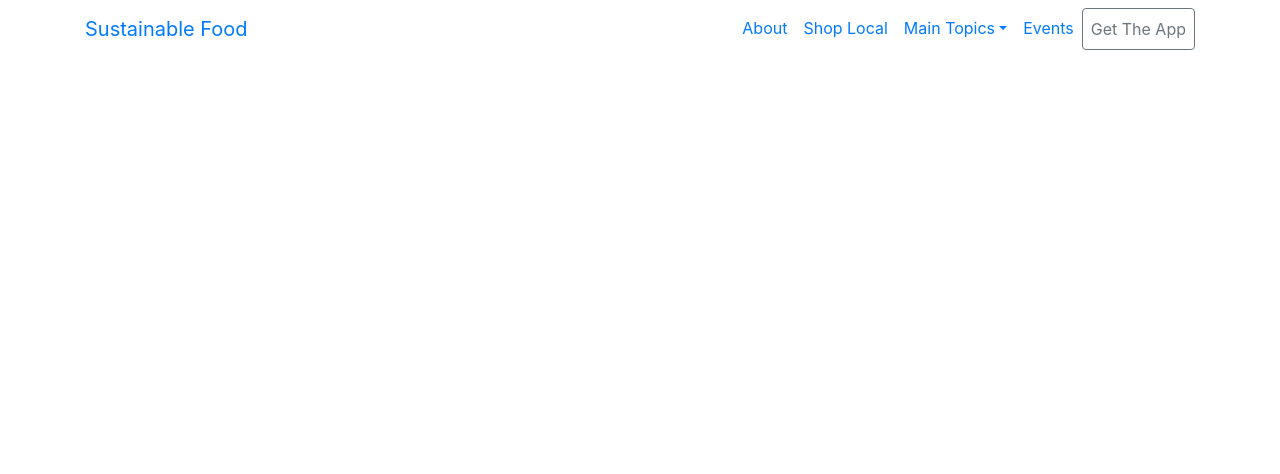
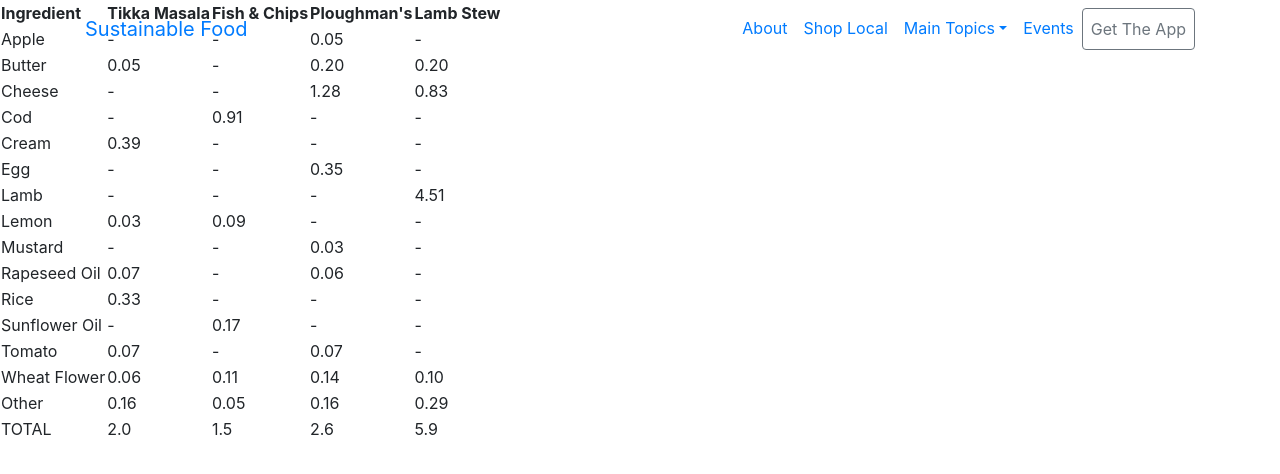
Before and after one commit to tiffanyclaire/Food-Website, a PHP site: page /CarbonFootprint.html in a window 1280 px wide. Shown: the top 474 px of the page. Run offline with PHP 8.4, Linux system fonts and the light colour scheme; style sheets or scripts are compiled from the project's sources; some libraries are stand-ins or nearby versions.

Commit message:
Adding SCSS and making Carbon Footprint Table responsive

```diff
--- a/project0/CarbonFootprint.html
+++ b/project0/CarbonFootprint.html
@@ -3,13 +3,15 @@
 <head>
 	<meta charset="UTF-8">
 	<meta name="viewport" content="width=device-width, initial-scale=1.0">
+	<!--MY SASS FILE-->
+	<link href="Food-Website%20SCSS/ethoseeker.css" rel="stylesheet" type="text/css">
+	<!--My CSS-->
     <link href="ethoseeker-style.css" rel="stylesheet" type="text/css">
+    <!--Google Font-->
     <link href="https://fonts.googleapis.com/css2?family=Poppins:ital,wght@0,100;0,200;0,300;0,400;0,500;0,600;0,700;1,100;1,200;1,300&display=swap" rel="stylesheet">
-    <!--BOOTSTRAP LINK-->
-
+    <!--BOOTSTRAP CSS-->
     <link rel="stylesheet" href="https://stackpath.bootstrapcdn.com/bootstrap/4.2.1/css/bootstrap.min.css" integrity="sha384-GJzZqFGwb1QTTN6wy59ffF1BuGJpLSa9DkKMp0DgiMDm4iYMj70gZWKYbI706tWS" crossorigin="anonymous">
-<script src="https://stackpath.bootstrapcdn.com/bootstrap/4.2.1/js/bootstrap.min.js" integrity="sha384-B0UglyR+jN6CkvvICOB2joaf5I4l3gm9GU6Hc1og6Ls7i6U/mkkaduKaBhlAXv9k" crossorigin="anonymous"></script>
-	<title> My Webpage s</title>
+	<title>Carbon Footprint</title>
 </head>
 <body>
 
@@ -78,6 +80,168 @@
 
 
 </div>
+
+<table id="carbon-footprint-table">
+	<thead>
+		<th>Ingredient</th>
+		<th>Tikka Masala</th>
+		<th>Fish & Chips</th>
+		<th>Ploughman's</th>
+		<th>Lamb Stew</th>
+
+	</thead>
+	<tbody>
+		<tr>
+			<td data-label="Ingredient">Apple</td>
+			<td data-label="Tikka Masala">-</td>
+			<td data-label="Fish & Chips">-</td>
+			<td data-label="Ploughman's">0.05</td>
+			<td data-label="Lamb Stew">-</td>
+		</tr>
+
+		<tr>
+			<td data-label="Ingredient">Butter</td>
+			<td data-label="Tikka Masala">0.05</td>
+			<td data-label="Fish & Chips">-</td>
+			<td data-label="Ploughman's">0.20</td>
+			<td data-label="Lamb Stew">0.20</td>
+		</tr>
+
+		<tr>
+			<td data-label="Ingredient">Cheese</td>
+			<td data-label="Tikka Masala">-</td>
+			<td data-label="Fish & Chips">-</td>
+			<td data-label="Ploughman's">1.28</td>
+			<td data-label="Lamb Stew">0.83</td>
+		</tr>
+
+		<tr>
+			<td data-label="Ingredient">Cod</td>
+			<td data-label="Tikka Masala">-</td>
+			<td data-label="Fish & Chips">0.91</td>
+			<td data-label="Ploughman's">-</td>
+			<td data-label="Lamb Stew">-</td>
+		</tr>
+
+		<tr>
+			<td data-label="Ingredient">Cream</td>
+			<td data-label="Tikka Masala">0.39</td>
+			<td data-label="Fish & Chips">-</td>
+			<td data-label="Ploughman's">-</td>
+			<td data-label="Lamb Stew">-</td>
+		</tr>
+
+		<tr>
+			<td data-label="Ingredient">Egg</td>
+			<td data-label="Tikka Masala">-</td>
+			<td data-label="Fish & Chips">-</td>
+			<td data-label="Ploughman's">0.35</td>
+			<td data-label="Lamb Stew">-</td>
+		</tr>
+
+		<tr>
+			<td data-label="Ingredient">Lamb</td>
+			<td data-label="Tikka Masala">-</td>
+			<td data-label="Fish & Chips">-</td>
+			<td data-label="Ploughman's">-</td>
+			<td data-label="Lamb Stew">4.51</td>
+		</tr>
+
+		<tr>
+			<td data-label="Ingredient">Lemon</td>
+			<td data-label="Tikka Masala">0.03</td>
+			<td data-label="Fish & Chips">0.09</td>
+			<td data-label="Ploughman's">-</td>
+			<td data-label="Lamb Stew">-</td>
+		</tr>
+
+		<tr>
+			<td data-label="Ingredient">Mustard</td>
+			<td data-label="Tikka Masala">-</td>
+			<td data-label="Fish & Chips">-</td>
+			<td data-label="Ploughman's">0.03</td>
+			<td data-label="Lamb Stew">-</td>
+		</tr>
+
+		<tr>
+			<td data-label="Ingredient">Rapeseed Oil</td>
+			<td data-label="Tikka Masala">0.07</td>
+			<td data-label="Fish & Chips">-</td>
+			<td data-label="Ploughman's">0.06</td>
+			<td data-label="Lamb Stew">-</td>
+		</tr>
+
+		<tr>
+			<td data-label="Ingredient">Rice</td>
+			<td data-label="Tikka Masala">0.33</td>
+			<td data-label="Fish & Chips">-</td>
+			<td data-label="Ploughman's">-</td>
+			<td data-label="Lamb Stew">-</td>
+		</tr>
+
+
+		<tr>
+			<td data-label="Ingredient">Sunflower Oil</td>
+			<td data-label="Tikka Masala">-</td>
+			<td data-label="Fish & Chips">0.17</td>
+			<td data-label="Ploughman's">-</td>
+			<td data-label="Lamb Stew">-</td>
+		</tr>
+
+		<tr>
+			<td data-label="Ingredient">Tomato</td>
+			<td data-label="Tikka Masala">0.07</td>
+			<td data-label="Fish & Chips">-</td>
+			<td data-label="Ploughman's">0.07</td>
+			<td data-label="Lamb Stew">-</td>
+		</tr>
+
+		<tr>
+			<td data-label="Ingredient">Wheat Flower</td>
+			<td data-label="Tikka Masala">0.06</td>
+			<td data-label="Fish & Chips">0.11</td>
+			<td data-label="Ploughman's">0.14</td>
+			<td data-label="Lamb Stew">0.10</td>
+		</tr>
+
+		<tr>
+			<td data-label="Ingredient">Other</td>
+			<td data-label="Tikka Masala">0.16</td>
+			<td data-label="Fish & Chips">0.05</td>
+			<td data-label="Ploughman's">0.16</td>
+			<td data-label="Lamb Stew">0.29</td>
+		</tr>
+
+		<tfoot>
+		<tr>
+			<td data-label="Ingredient">TOTAL</td>
+			<td data-label="Tikka Masala">2.0</td>
+			<td data-label="Fish & Chips">1.5</td>
+			<td data-label="Ploughman's">2.6</td>
+			<td data-label="Lamb Stew">5.9</td>
+		</tr>
+
+		</tfoot>
+
+
+
+	</tbody>
+
+
+</table>
+
+
+
+
+
+
+
+
+
+
+
+
+
 <!--bootstrap javascript-->
 <script src="https://code.jquery.com/jquery-3.5.1.slim.min.js" integrity="sha384-DfXdz2htPH0lsSSs5nCTpuj/zy4C+OGpamoFVy38MVBnE+IbbVYUew+OrCXaRkfj" crossorigin="anonymous"></script>
 <script src="https://cdn.jsdelivr.net/npm/popper.js@1.16.0/dist/umd/popper.min.js" integrity="sha384-Q6E9RHvbIyZFJoft+2mJbHaEWldlvI9IOYy5n3zV9zzTtmI3UksdQRVvoxMfooAo" crossorigin="anonymous"></script>
--- a/project0/Food-Website SCSS/ethoseeker.scss
+++ b/project0/Food-Website SCSS/ethoseeker.scss
@@ -51,9 +51,6 @@ body {
 
     color: $link-color;
 
-
-
-
  }
 
 
```
